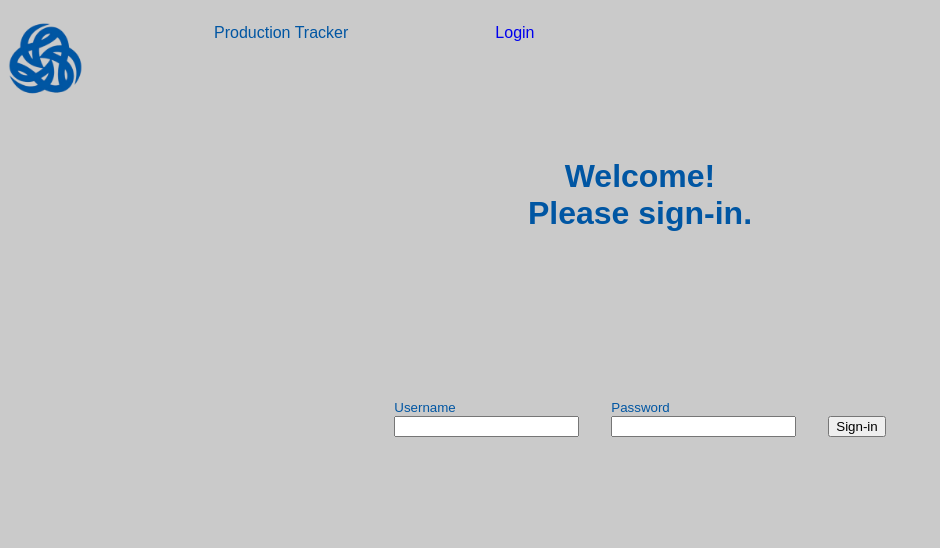
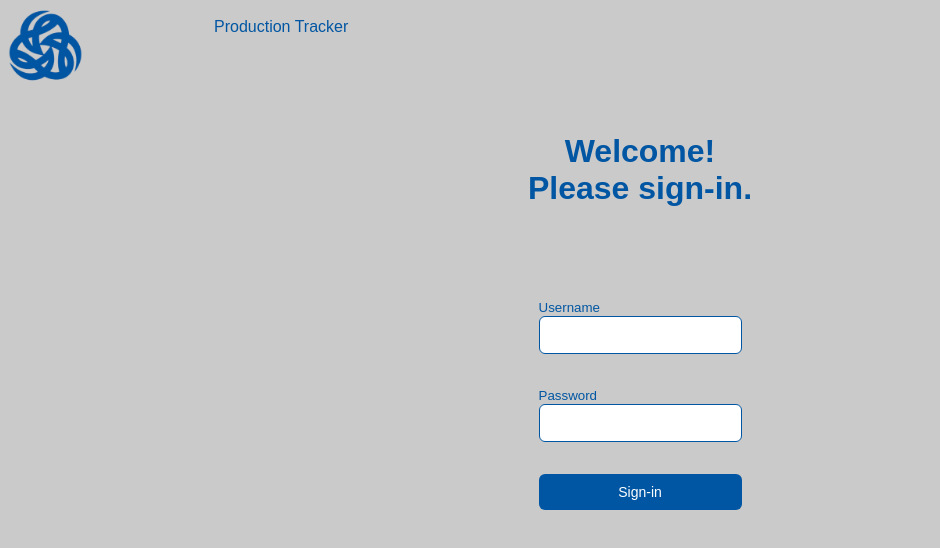
Before and after one commit to Andrey-Statkevskiy/production-tracker, a React app: page / in a window 1280 px wide. Shown: the top 548 px of the page, without its empty margins (0-940 px from the left). Built offline with nearby package versions, Linux system fonts and the light colour scheme.

Commit message:
Styled the signInPage component and changed navbar so there is no redundancy

```diff
--- a/client/components/Navbar.js
+++ b/client/components/Navbar.js
@@ -23,17 +23,11 @@ const Navbar = ({handleClick, isLoggedIn, role}) => (
       <div className="item col5-bottom">hh:mm:ss</div>
 
       <div className="item col6"># Assemblies Pending</div> */}
-      {isLoggedIn ? (
+      {isLoggedIn &&
         <div>
-          {/* The navbar will show these links after you log in */}
           <a href="#" onClick={handleClick}>Logout</a>
         </div>
-      ) : (
-        <div>
-          {/* The navbar will show these links before you log in */}
-          <Link to="/login">Login</Link>
-        </div>
-      )}
+      }
       </div>
   </nav>
 )
--- a/client/components/SignInPage.js
+++ b/client/components/SignInPage.js
@@ -32,8 +32,8 @@ export const SignInPage = (props) => {
 
   return (
     <div className='signInContainer'>
-      <h1 style={{ margin: '50px 0 150px 0', textAlign: 'center' }}>Welcome!<br />Please sign-in.</h1>
-      <form onSubmit={handleSubmit} name='sign-in'>
+      <h1 style={{ margin: '50px 0 75px 0', textAlign: 'center' }}>Welcome!<br />Please sign-in.</h1>
+      <form  className='signInForm' onSubmit={handleSubmit} name='sign-in'>
         <div>
           <label htmlFor="username">
             <small>Username</small>
@@ -46,10 +46,10 @@ export const SignInPage = (props) => {
           </label>
           <input name="password" type="password" value={loginForm.password} onChange={handleChange}/>
         </div>
-        <div>
-          <button type="submit">Sign-in</button>
+        <div className='button-group'>
+          <button className='btn btn-blue' type="submit">Sign-in</button>
         </div>
-        {error && <div> {error} </div>}
+        {error && <div className='errorTxt'> {error} </div>}
       </form>
     </div>
   )
--- a/public/style.css
+++ b/public/style.css
@@ -83,11 +83,76 @@ form div {
   align-items: center;
 }
 
+.signInForm {
+  display: flex;
+  flex-direction: column;
+}
+
+.signInForm input {
+  padding: 10px;
+  border: 1px solid #0056A3;
+  border-radius: 6px;
+  font-size: 14px;
+  color: #0056A3
+}
+
+.signInForm input:focus {
+  background-color: #afdaff;
+  outline: none;
+}
+
 .signInButtonContainer {
   display: flex;
   flex-flow: row wrap;
   align-items: center;
   justify-content: space-around;
+}
+
+.button-group {
+  display: flex;
+  flex-direction: column;
+  gap: 10px;
+}
+
+/* Общий стиль кнопок */
+.btn {
+  padding: 10px;
+  border: none;
+  border-radius: 6px;
+  color: white;
+  font-size: 14px;
+  cursor: pointer;
+  transition: background-color 0.2s ease;
+}
+
+/* Цвета */
+.btn-blue {
+  background-color: #0056A3;
+}
+
+.btn-blue:active {
+  background-color: #0057a390;
+}
+
+.btn-green {
+  background-color: #00a326;
+}
+
+.btn-green:active {
+  background-color: #00a3268e;
+}
+
+.btn-red {
+  background-color: #a30000;
+}
+
+.btn-red:active {
+  background-color: #a300009a;
+}
+
+.errorTxt {
+  color: #a30000;
+  font-size: 13px;
 }
 
 .blueButton {
```
